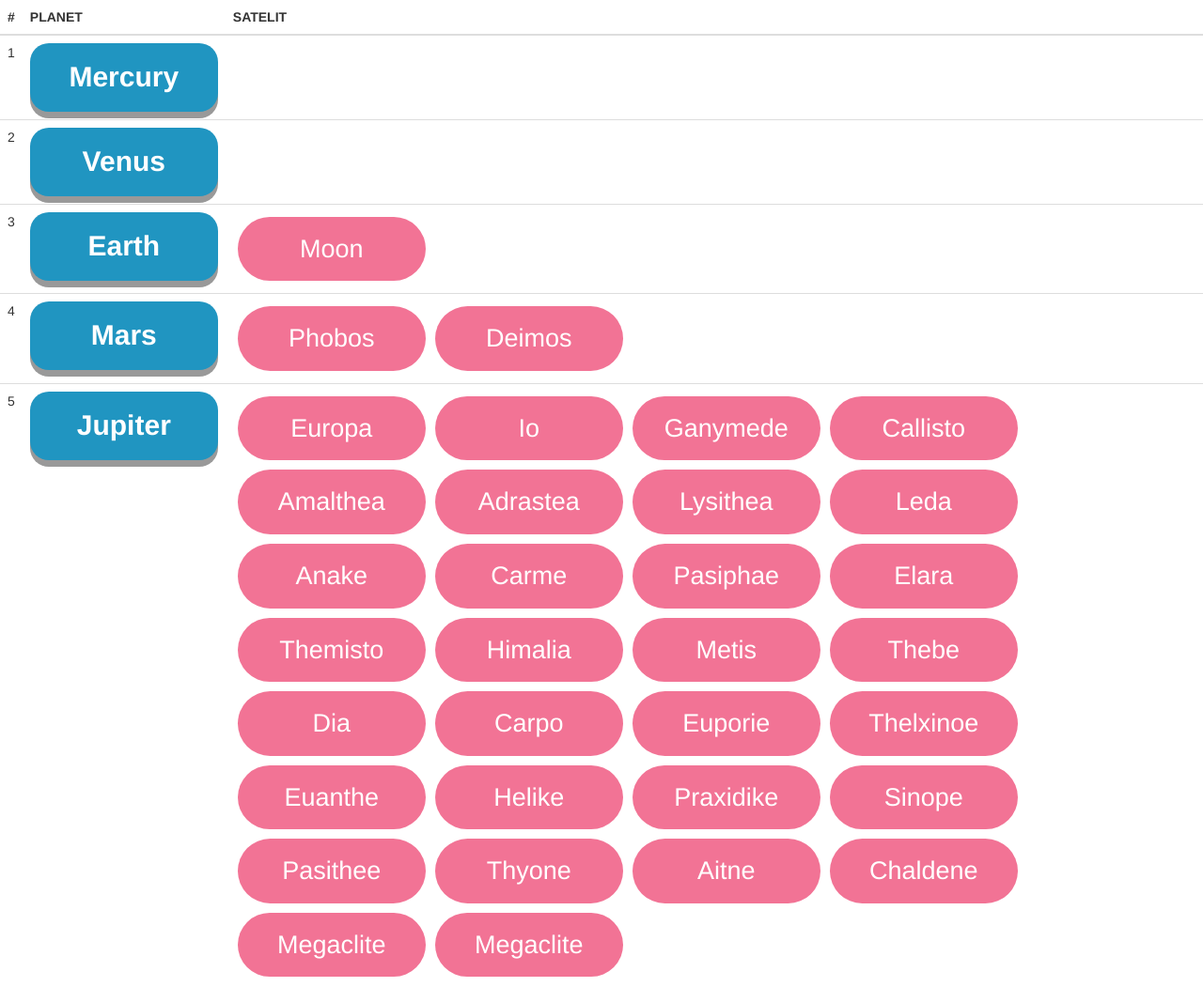
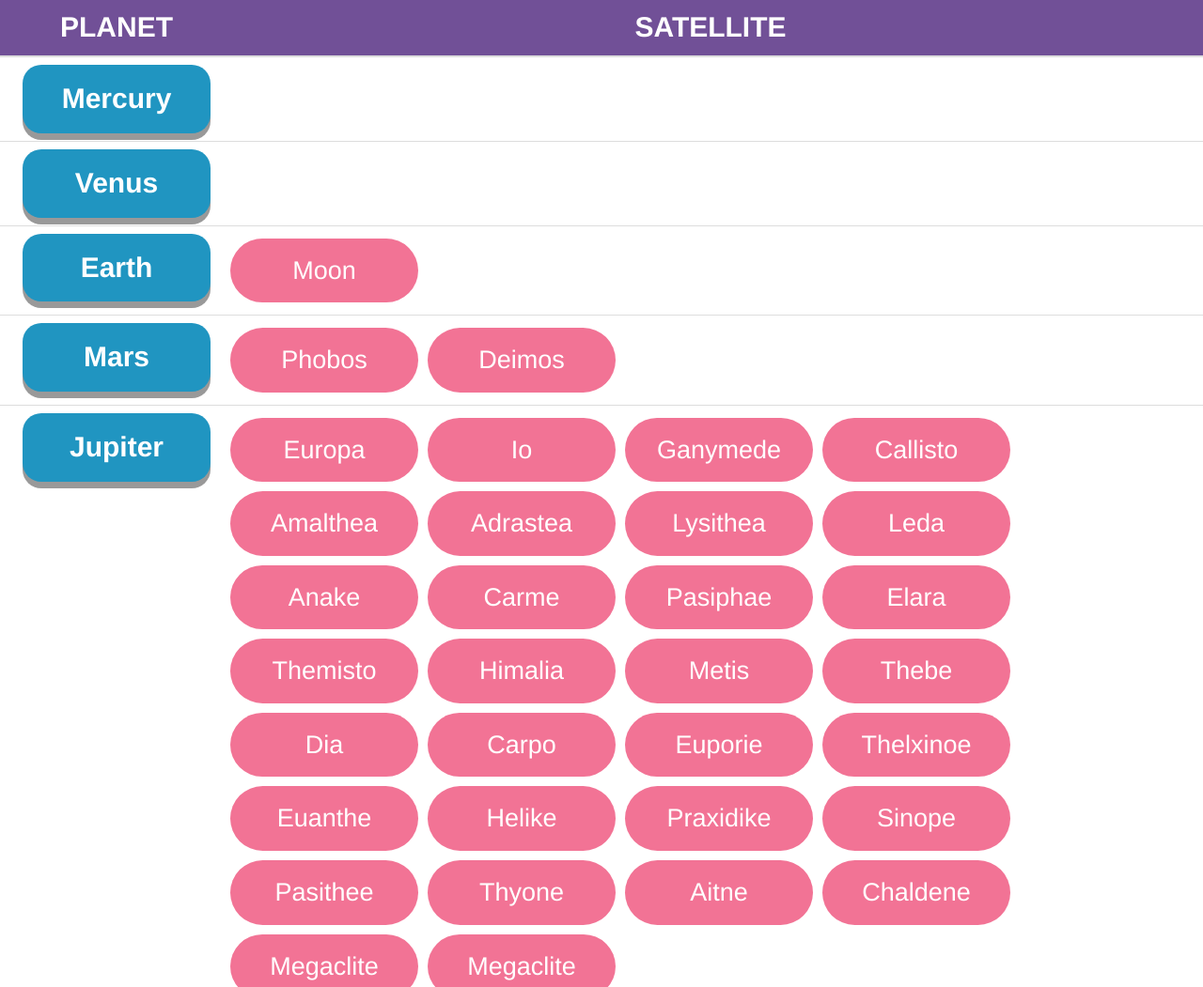
Before and after one commit to ferdinandjason/final-project-inp, a website built with webpack: page control.html in a window 1280 px wide. Shown: the top 1051 px of the page at 94% size. Built offline with nearby package versions, Linux system fonts and the light colour scheme; a script that the page names is missing.

Commit message:
Update control.html

```diff
--- a/control.html
+++ b/control.html
@@ -71,15 +71,33 @@
           right: 0;
         }
         .satellite:hover{background-color: #A0529D;}
+
+        .table{
+          vertical-align: middle;
+        }
+        tr:hover {background-color: #f5f5f5;}
+        td {
+          font-size: 30px;
+          font-weight: 300;
+          color: #715097;
+          border-bottom: 0px solid #ddd;
+          border-top: 0px solid #ddd;
+        }
+        th {
+          background-color: #715097;
+          color: #fff;
+          text-align: center;
+          font-size: 30px;
+        }
     </style>
 </head>
 <body>
     <table class="table">
         <thead>
             <tr>
-                <th scope="col">#</th>
+                <th scope="col"></th>
                 <th scope="col">PLANET</th>
-                <th scope="col">SATELIT</th>
+                <th scope="col">SATELLITE</th>
             </tr>
         </thead>
         <tbody id='button-data'>
@@ -137,7 +155,7 @@
                     stringButtonMoons += `<button onclick=clickButton('${moonId}') class='satellite' id='${moonId}'><span>${moonName}</span></button>`;
                 }
             }
-            tabelElement.innerHTML += `<tr><td>${i+1}</td><td>${stringButtonPlanet}</td><td>${stringButtonMoons}</td></tr>`;
+            tabelElement.innerHTML += `<tr><td></td><td>${stringButtonPlanet}</td><td>${stringButtonMoons}</td></tr>`;
         }
     </script>
 </body>
```
